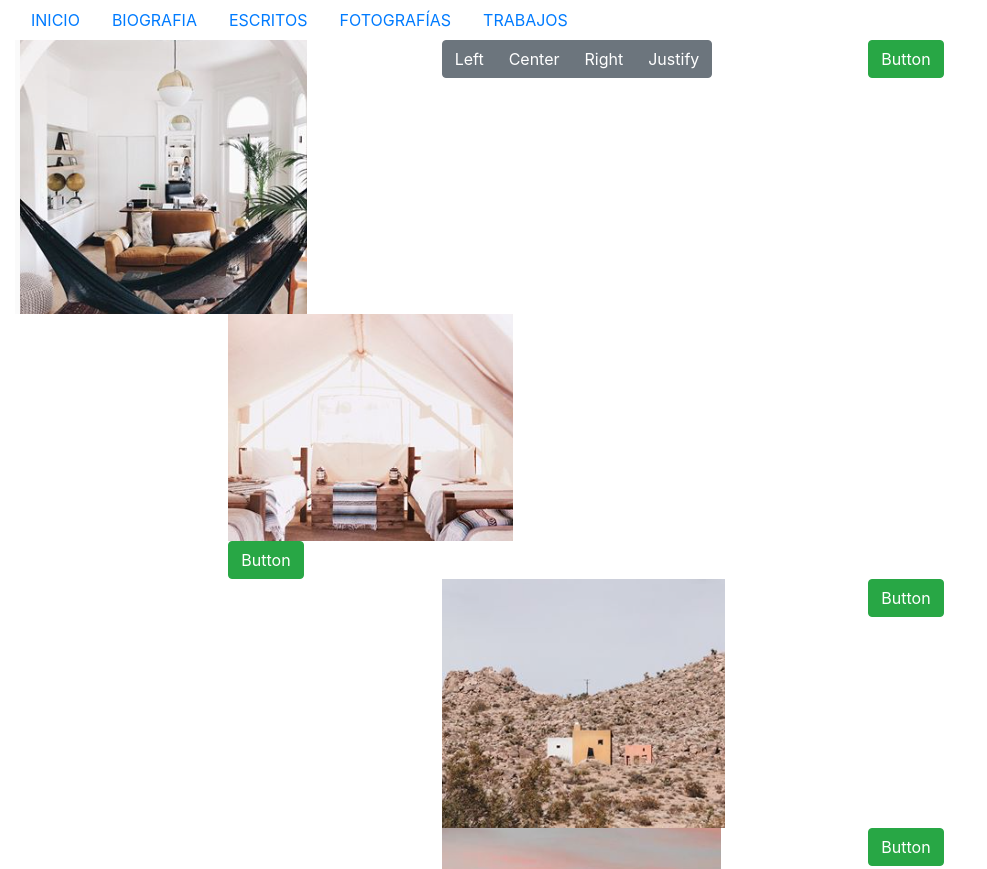
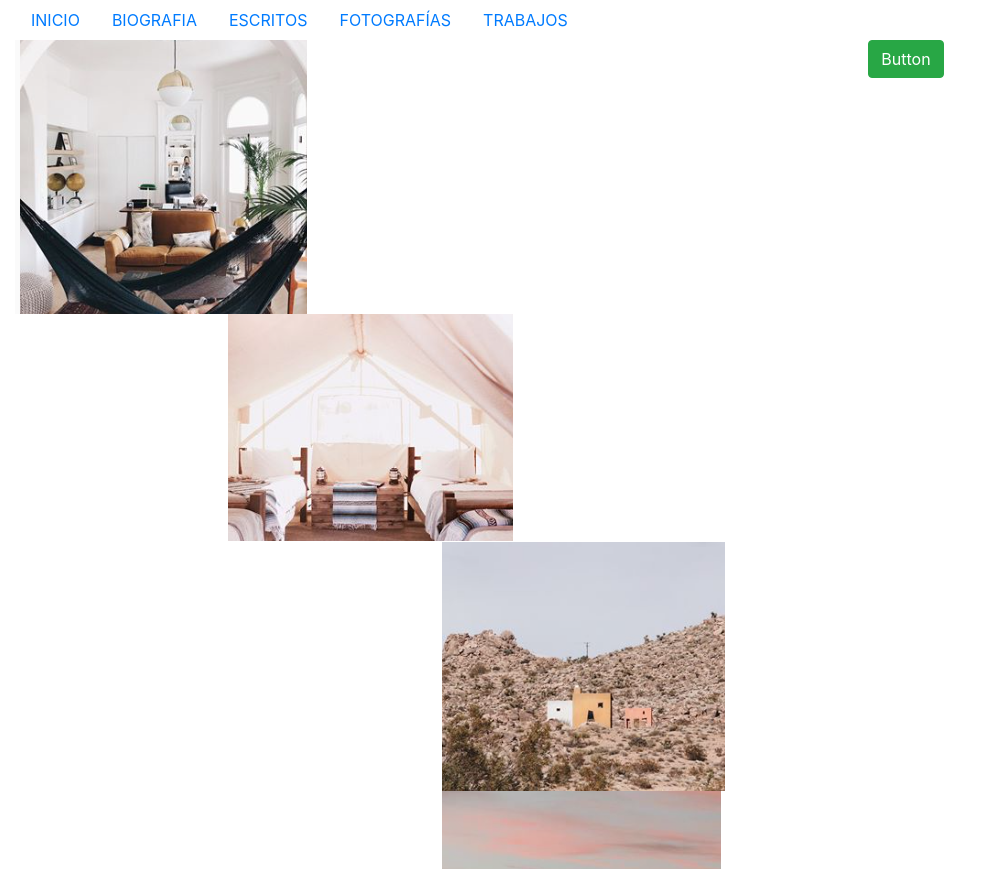
Before and after one commit to rshamosh/BLOGRAQUEL-, a plain HTML site: page index.html in a window 1280 px wide. Shown: the top 869 px of the page, without its empty margins (0-987 px from the left). Drawn offline with nearby package versions, Linux system fonts and the light colour scheme.

Commit message:
xdcfvgbhnjmk

```diff
--- a/index.html
+++ b/index.html
@@ -49,21 +49,7 @@
 			<img alt="Bootstrap Image Preview" src="img/6.png" />
 		</div>
 		<div class="col-md-4">
-			<div class="btn-group" role="group">
 
-				<button class="btn btn-secondary" type="button">
-					Left
-				</button>
-				<button class="btn btn-secondary" type="button">
-					Center
-				</button>
-				<button class="btn btn-secondary" type="button">
-					Right
-				</button>
-				<button class="btn btn-secondary" type="button">
-					Justify
-				</button>
-			</div>
 		</div>
 		<div class="col-md-4">
 
@@ -86,9 +72,6 @@
 		</div>
 		<div class="col-md-8">
 
-			<button type="button" class="btn btn-success">
-				Button
-			</button>
 		</div>
 		<div class="col-md-2">
 		</div>
@@ -101,9 +84,7 @@
 		</div>
 		<div class="col-md-4">
 
-			<button type="button" class="btn btn-success">
-				Button
-			</button>
+
 		</div>
 	</div>
 	<div class="row">
@@ -114,9 +95,7 @@
 		</div>
 		<div class="col-md-4">
 
-			<button type="button" class="btn btn-success">
-				Button
-			</button>
+
 		</div>
 	</div>
 	<div class="row">
```
